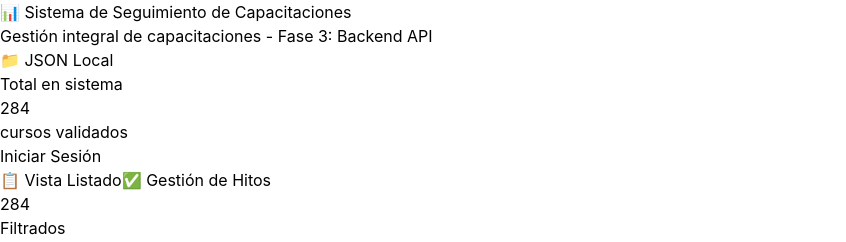
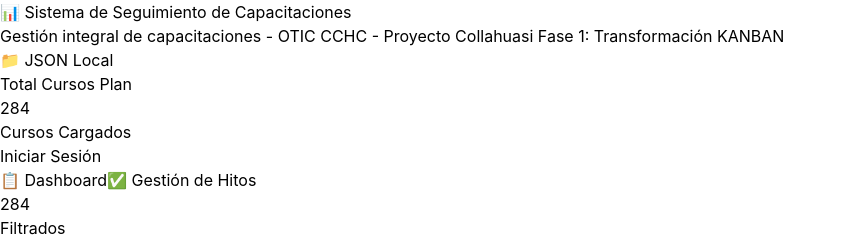
Before and after one commit to gocasesorias-arch/Seguimiento-1.0, a React (Vite) app: page / in a window 1280 px wide. Shown: the top 242 px of the page, without its empty margins (0-846 px from the left). Built offline with nearby package versions, Linux system fonts and the light colour scheme; no server answers.

Commit message:
Update App.jsx

```diff
--- a/src/App.jsx
+++ b/src/App.jsx
@@ -290,7 +290,7 @@ function App() {
               </h1>
               <div className="flex items-center gap-3 flex-wrap">
                 <p className="text-gray-600">
-                  Gestión integral de capacitaciones - <span className="font-semibold">Fase 3: Backend API</span>
+                  Gestión integral de capacitaciones - OTIC CCHC - Proyecto Collahuasi <span className="font-semibold">Fase 1: Transformación KANBAN </span>
                 </p>
                 <span className={`px-3 py-1 rounded-full text-xs font-semibold ${
                   apiMode
@@ -304,9 +304,9 @@ function App() {
 
             <div className="flex items-center gap-4">
               <div className="text-right">
-                <div className="text-sm text-gray-500">Total en sistema</div>
+                <div className="text-sm text-gray-500">Total Cursos Plan</div>
                 <div className="text-3xl font-bold text-blue-600">{cursos.length}</div>
-                <div className="text-xs text-gray-500">cursos validados</div>
+                <div className="text-xs text-gray-500">Cursos Cargados</div>
               </div>
 
               {isAuthenticated ? (
@@ -342,7 +342,7 @@ function App() {
                   : 'bg-gray-200 text-gray-700 hover:bg-gray-300'
               }`}
             >
-              📋 Vista Listado
+              📋 Dashboard
             </button>
             <button
               onClick={() => setVistaActual('gestion')}
@@ -459,13 +459,13 @@ function App() {
         {/* Footer mejorado */}
         <div className="mt-6 bg-white rounded-lg shadow p-4 text-center text-gray-600 text-sm">
           <div className="flex items-center justify-center gap-4 flex-wrap">
-            <span>© 2024 Sistema de Seguimiento de Capacitaciones</span>
+            <span>© 2025 Sistema de Seguimiento de Capacitaciones</span>
             <span className="hidden md:inline">•</span>
             <span className="px-3 py-1 bg-green-100 text-green-700 rounded-full text-xs font-semibold">
-              Fase 3: Backend API + Gestión de Hitos
+              Gestión de Hitos V2.0
             </span>
             <span className="hidden md:inline">•</span>
-            <span>Deployado en GitHub Pages</span>
+            <span>Deployado en GitHub Pages Autor Guillermo Olivares</span>
           </div>
         </div>
       </div>
```
